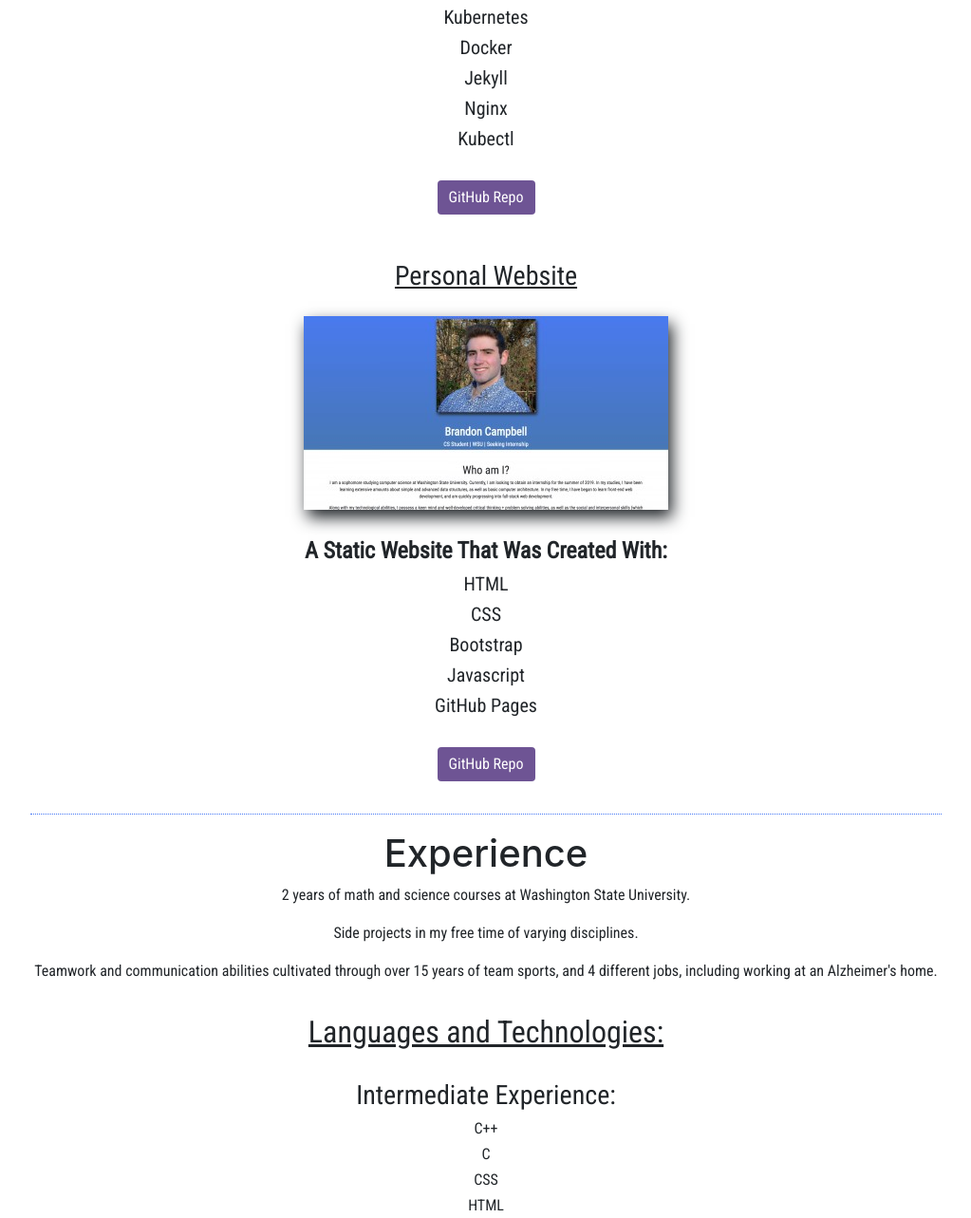
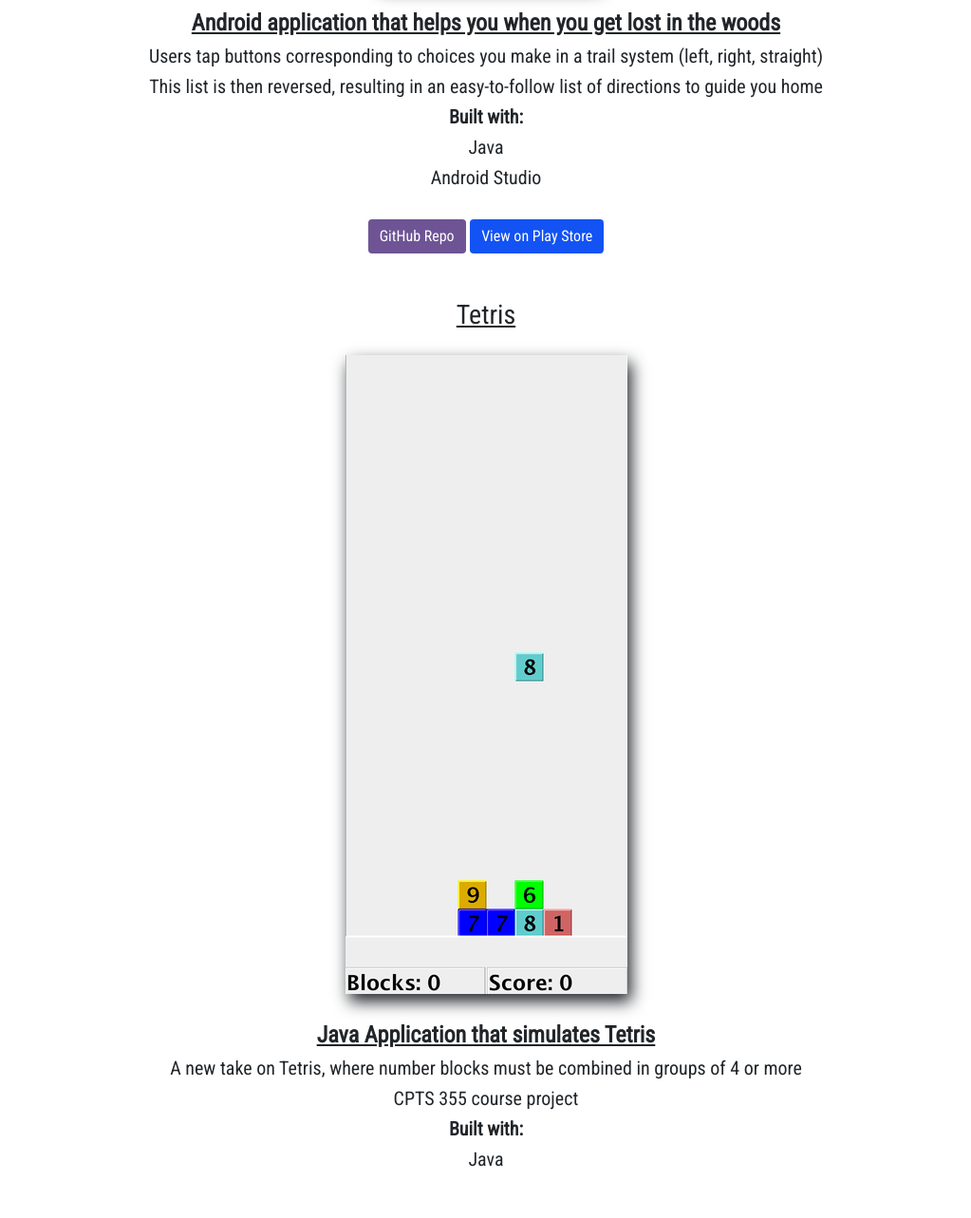
Before and after one commit to brcamp13/brcamp13.github.io, a website: page index.html in a window 1280 px wide. Shown: the part 2068-3351 px from the top of the page at 95% size, without its empty margins (128-1151 px from the left). Drawn offline with nearby package versions, Linux system fonts and the light colour scheme.

Commit message:
Added projects and minor style changes

```diff
--- a/index.html
+++ b/index.html
@@ -106,6 +106,33 @@
 						<button type="button" class="btn btn-primary" id = "githubButton">Back-End Repo</button></a>
 					</div>
 
+					<h3 id = "projectHeader"><u>Lost In The Woods</u></h3>
+					<img class = "img-responsive center-block" id = "projectImage" src="images/firstAndroidPic.png">
+					<div id = "projectInfoWrapper">
+						<h4 id = "projectInfo"><strong><u>Android application that helps you when you get lost in the woods</strong></u></h4>
+						<h5 id = "projectInfo">Users tap buttons corresponding to choices you make in a trail system (left, right, straight)</h5>
+						<h5 id = "projectInfo">This list is then reversed, resulting in an easy-to-follow list of directions to guide you home</h5>
+						<h5 id = "projectInfo"><strong>Built with:</strong></h5>
+						<h5 id = "projectInfo">Java</h5>
+						<h5 id = "projectInfo">Android Studio</h5>
+						<br>
+						<a href="https://github.com/brcamp13/lostInTheWoods" style = "text-decoration: none">
+						<button type="button" class="btn btn-primary" id = "githubButton">GitHub Repo</button></a>
+						<a href = "https://play.google.com/store/apps/details?id=com.bmcampbell.firstproject" style = "text-decoration: none">
+						<button type="button" class="btn btn-primary" id = "visitSiteButton">View on Play Store</button></a>
+					</div>
+
+					<h3 id = "projectHeader"><u>Tetris</u></h3>
+					<img class = "img-responsive center-block" id = "projectImage" src="images/tetrisPic.png">
+					<div id = "projectInfoWrapper">
+						<h4 id = "projectInfo"><strong><u>Java Application that simulates Tetris</strong></u></h4>
+						<h5 id = "projectInfo">A new take on Tetris, where number blocks must be combined in groups of 4 or more</h5>
+						<h5 id = "projectInfo">CPTS 355 course project</h5>
+						<h5 id = "projectInfo"><strong>Built with:</strong></h5>
+						<h5 id = "projectInfo">Java</h5>
+						<br>
+					</div>
+
 					<h3 id = "projectHeader"><u>Kubernetes Website</u></h3>
 					<img class = "img-responsive center-block" id = "projectImage" src="images/jekyll.png">
 					<div id = "projectInfoWrapper">
@@ -147,8 +174,10 @@
 			<div class = "row text-center" id = "otherStuffRow">
 				<div class = "col-lg-12" id = "experienceCol">
 					<h1 id = "experienceLead">Experience</h1>
-						<p id = "experienceParagraph">2 years of math and science courses at Washington State University.</p>
+						<p id = "experienceParagraph">Undergraduate Research Assistant for 3 months</p>
+						<p id = "experienceParagraph">Venturing into freelance web development through making websites for restaurants in Pullman</p>
 						<p id = "experienceParagraph">Side projects in my free time of varying disciplines.</p>
+						<p id = "experienceParagraph">2+ years of math and science courses at Washington State University.</p>
 						<p id = "experienceParagraph">Teamwork and communication abilities cultivated through over 15 years of team sports, and 4 different jobs, including working at an Alzheimer's home.</p>
 						<h2 id = "langHeadTop"><u>Languages and Technologies:</u></h2>
 						<h3 id = "langHead">Intermediate Experience:</h3>
--- a/style.css
+++ b/style.css
@@ -103,9 +103,13 @@ hr {
 #visitSiteButton{
 	font-family: 'Roboto Condensed', sans-serif;
 	margin-bottom: 1.1em;
-	background-color: rgba(19,83,243,.8);
+	background-color: rgba(19,83,243,1);
 	outline:none;
 	border:none;
+}
+
+#visitSiteButton:hover{
+	background-color: rgba(19,83,243,.85);
 }
 
 #resumeButton{
```
Also changed, not shown: images/firstAndroidPic.png (added), images/tetrisPic.png (added), 1 other file.
